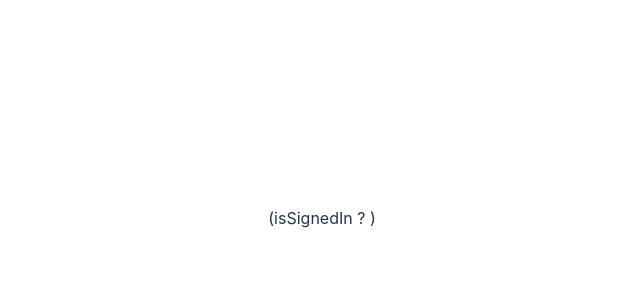
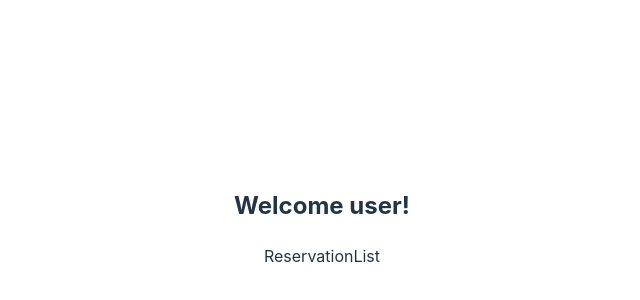
Before and after one commit to seahoop/table-time-app-front-end, a React (Vite) app: page / in a window 1280 px wide. Shown: the part 182-482 px from the top of the page, without its empty margins (318-958 px from the left). Built offline with nearby package versions, Linux system fonts and the light colour scheme.

Commit message:
update app with customerdashboard

```diff
--- a/src/App.jsx
+++ b/src/App.jsx
@@ -2,14 +2,17 @@ import { useState } from 'react'
 import { Routes, Route } from "react-router-dom"
 import NavBar from './components/Bar/NavBar'
 import './App.css'
+import CustomerDashboard from './components/Customer/CustomerDashboard'
 
 function App() {
-  const [customer, setCustomer] = useState(null)
-  const [restaurant, setRestaurant] = useState(null)
+  const [customerUser, setCustomerUser] = useState(null)
+  const [restaurantUser, setRestaurantUser] = useState(null)
+  const [restaurants, setRestaurants] = useState(null)
 
   return (
     <>
-      <NavBar customer={customer} restaurant={restaurant} />
+      {/* <NavBar customer={customer} restaurant={restaurant} /> */}
+      <CustomerDashboard restaurants={restaurants} />
     </>
   )
 }
--- a/src/components/Customer/CustomerDashboard.jsx
+++ b/src/components/Customer/CustomerDashboard.jsx
@@ -1,6 +1,7 @@
+import RestaurantList from "./ReservationList.jsx"
 
 function CustomerDashboard(props) {
-
+  const { restaurants } = props
   return (
     <>
       <h2>Welcome user!</h2>
```
Lines whose indentation alone changed are shown as unchanged.
